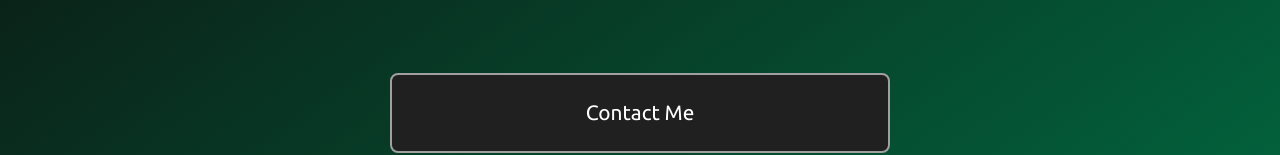
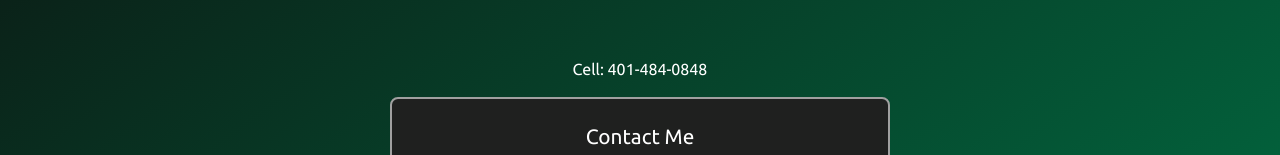
Before and after one commit to JCWoodworker/business-link-list, a React (Vite) app: page / in a window 1280 px wide. Shown: the part 375-530 px from the top of the page. Built offline with nearby package versions, Linux system fonts and the light colour scheme.

Commit message:
added cell

```diff
--- a/src/components/business-show/WebLinks.tsx
+++ b/src/components/business-show/WebLinks.tsx
@@ -5,6 +5,7 @@ import { hardCodedLinks } from "../../hardCodedLinks/hardCodedLinks"
 const LinkList: React.FC = () => {
 	return (
 		<div className="web-links-container">
+			<p>Cell: 401-484-0848</p>
 			{hardCodedLinks.map((link) => {
 				return (
 					<Row className="web-link">
--- a/src/hardCodedLinks/hardCodedLinks.ts
+++ b/src/hardCodedLinks/hardCodedLinks.ts
@@ -28,7 +28,7 @@ export const hardCodedLinks: HardCodedWebLinks[] = [
 	{
 		name: "Gift Cards",
 		url: "https://rilocalwoodworks.com/shop/p/ck1zagyrp2jcrcrgovnt07tjqkaewj",
-	},
+	}
 	// {
 	// 	name: "Walrus Oil®️ Cutting Board Oil",
 	// 	url: "https://rilocalwoodworks.com/walrus-oil",
```
